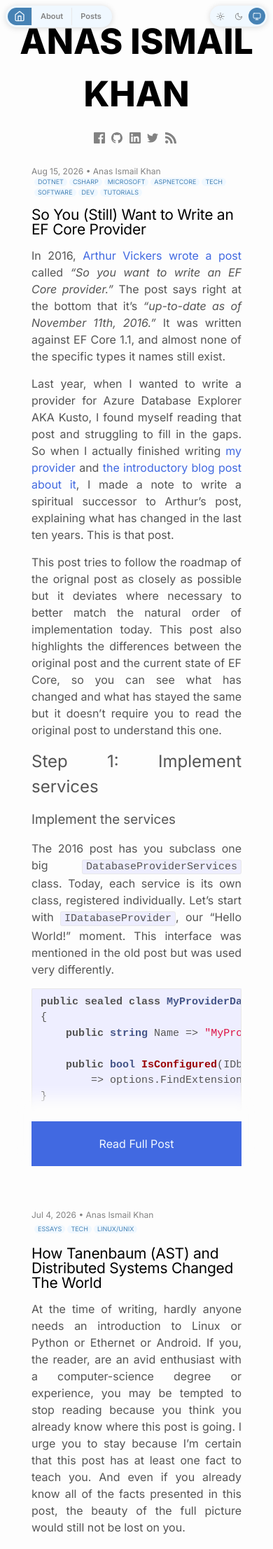
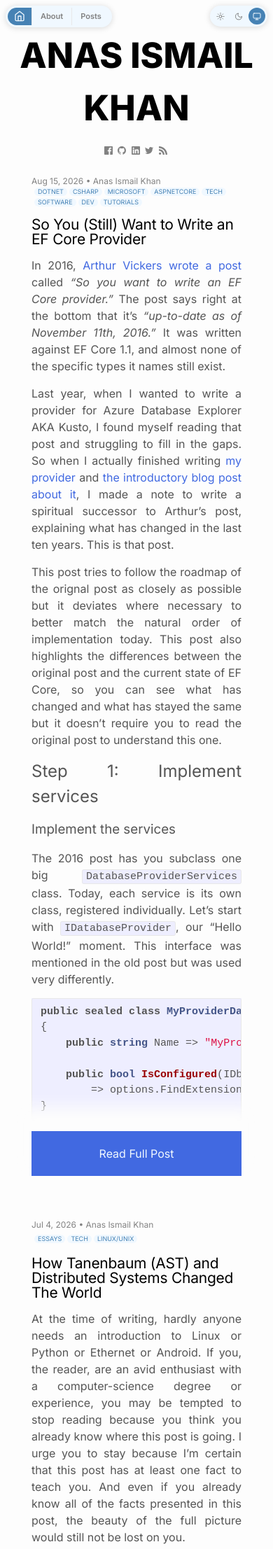
Before and after one commit to anasik/anasik.github.io, a Jekyll site: the page built from index.html, in a window 390 px wide. Shown: the top 2213 px of the page at 70% size. Built offline with Jekyll 4.4.1, drawn with Linux system fonts in a browser that asks for light colours; some web fonts are replaced; the list of posts is cut into pages by our own code.

Commit message:
Adjust site header padding and icon size for better mobile layout

```diff
--- a/assets/override.css
+++ b/assets/override.css
@@ -1382,6 +1382,28 @@
     text-align: center;
     padding: 22px 0 14px;
     margin: 0;
+}
+
+/* The corner nav and theme toggle are `position: fixed` at top:8px with
+   ~30px height (bottom edge ~38px) on mobile -- give the title enough
+   top clearance that its centered text never sits underneath them. The
+   rest of the header shrinks down too, to match the now much smaller
+   corner UI instead of feeling oversized next to it. */
+@media screen and (max-width: 800px) {
+    .site-header {
+        padding: 42px 0 8px;
+    }
+}
+
+@media screen and (max-width: 600px) {
+    /* Sized for the original 50px title -- now that the title is 30px on
+       small screens, these stayed fixed and started looking oversized
+       next to it. */
+    header .svg-icon {
+        width: 12px;
+        height: 12px;
+        padding-right: 3px;
+    }
 }
 
 /* The generic `ul { margin-bottom: 15px }` reset rule is meant for lists
```
